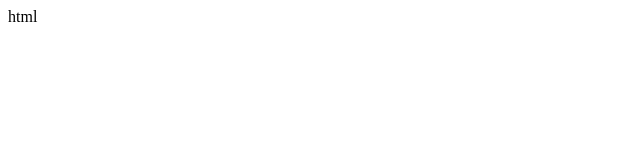
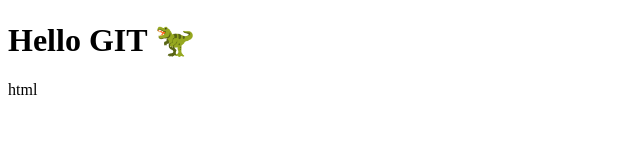
Before and after one commit to robotdreamscourses/pr-1, a plain HTML site: page index.html in a window 1280 px wide. Shown: the whole page, without its empty margins (0-640 px from the left). Drawn offline with Linux system fonts and the light colour scheme.

Commit message:
Update Pages

```diff
--- a/index.html
+++ b/index.html
@@ -6,6 +6,7 @@
     <title>Document</title>
 </head>
 <body>
+    <h1>Hello GIT 🦖</h1>
     html
 </body>
 </html>
```
Also changed, not shown: about.html (+1 -1 lines), 1 other file.
